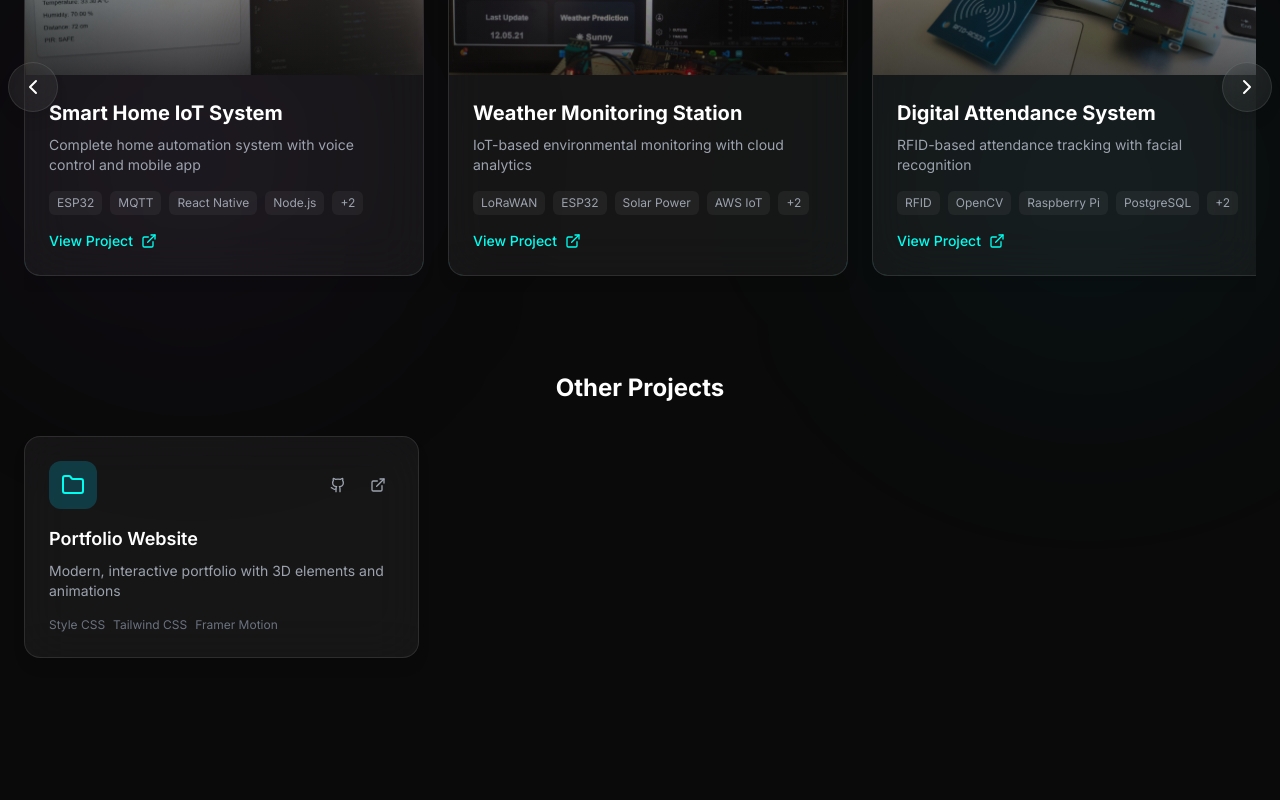
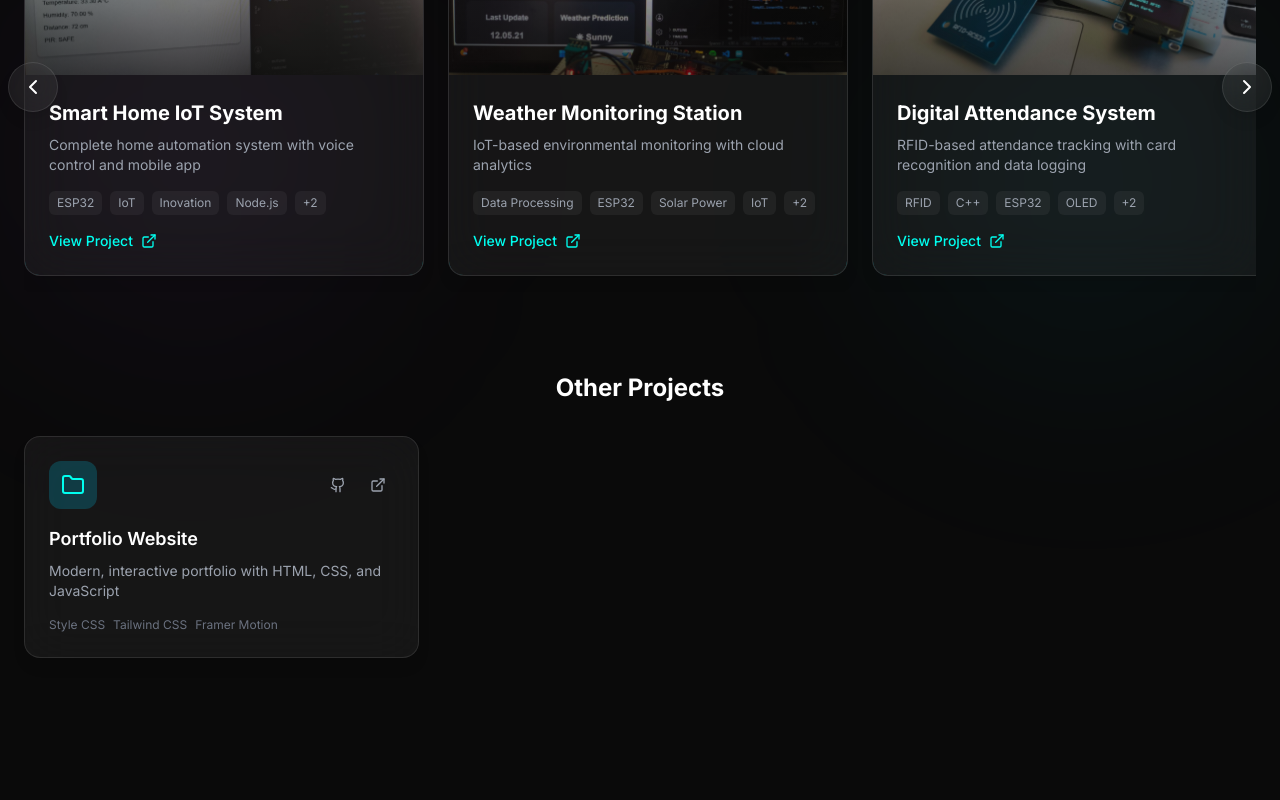
Before and after one commit to Adty-ach/portofoliov2, a React (Vite) app: page / in a window 1280 px wide. Shown: the part 3680-4480 px from the top of the page. Built offline with nearby package versions, Linux system fonts and the light colour scheme.

Commit message:
change porto data and experience

```diff
--- a/src/components/sections/Experience.jsx
+++ b/src/components/sections/Experience.jsx
@@ -48,7 +48,7 @@ const Experience = () => {
               initial={{ opacity: 0 }}
               animate={inView ? { opacity: 1 } : {}}
             >
-              Work Experience
+              Experience
             </motion.h3>
             <div className="space-y-8">
               {experiences.map((exp, index) => (
--- a/src/data/portfolioData.js
+++ b/src/data/portfolioData.js
@@ -84,10 +84,9 @@ export const projects = [
     id: 1,
     title: "Smart Home IoT System",
     shortDescription: "Complete home automation system with voice control and mobile app",
-    fullDescription: `A comprehensive smart home automation system that integrates lighting, climate control, security, and appliance management into a unified platform. The system uses a custom ESP32-based hub that communicates with various sensors and actuators throughout the home.
-
-    Key features include voice control integration with Google Assistant and Alexa, real-time monitoring through a custom React Native mobile app, and machine learning-based energy optimization that reduces power consumption by up to 30%.`,
-    technologies: ["ESP32", "MQTT", "React Native", "Node.js", "TensorFlow Lite", "PCB Design"],
+    fullDescription: `Create an IoT smart home project that can be controlled via a website by connect to ESP32 WiFi. The website contains information from sensors and includes on-off control for lamp.
+Using a combination of several sensors: an LDR sensor for light, humidity and temperature sensors, a PIR sensor for object detection, and an ultrasonic sensor for distance detection.`,
+    technologies: ["ESP32", "IoT", "Inovation", "Node.js", "TensorFlow Lite", "Sensor"],
     category: "IoT",
     featured: true,
     status: "Completed",
@@ -101,7 +100,6 @@ export const projects = [
     highlights: [
       "Reduced home energy consumption by 30%",
       "Custom PCB design with 4-layer board",
-      "Over-the-air firmware updates",
       "Machine learning for usage pattern detection",
     ],
   },
@@ -109,10 +107,8 @@ export const projects = [
     id: 2,
     title: "Weather Monitoring Station",
     shortDescription: "IoT-based environmental monitoring with cloud analytics",
-    fullDescription: `A professional-grade weather monitoring station that collects and analyzes environmental data including temperature, humidity, pressure, wind speed, UV index, and air quality. The station uses LoRaWAN for long-range communication and can operate off-grid with solar power.
-
-    Data is transmitted to a cloud platform where it's processed and visualized through an interactive dashboard. The system also provides predictive weather analytics using historical data and machine learning models.`,
-    technologies: ["LoRaWAN", "ESP32", "Solar Power", "AWS IoT", "Python", "Grafana"],
+    fullDescription: `Create weather monitoring via a website. The website displays real time data from temperature and humidity sensors and LDR sensors. The website also displays weather forecasts and the last update time. Weather predictions are based on calculations from sensor results.`,
+    technologies: ["Data Processing", "ESP32", "Solar Power", "IoT", "WebDev", "Sensory Integration"],
     category: "IoT",
     featured: true,
     status: "Completed",
@@ -124,8 +120,7 @@ export const projects = [
       "/img/cuaca 2.jpeg",
     ],
     highlights: [
-      "10km LoRaWAN transmission range",
-      "Solar-powered with 7-day battery backup",
+      "Modern web interface with responsive design",
       "Real-time data visualization",
       "Weather prediction accuracy of 85%",
     ],
@@ -133,11 +128,9 @@ export const projects = [
   {
     id: 3,
     title: "Digital Attendance System",
-    shortDescription: "RFID-based attendance tracking with facial recognition",
-    fullDescription: `An innovative attendance management system combining RFID technology with facial recognition for enhanced security and accuracy. The system eliminates buddy punching and provides real-time attendance analytics for educational institutions and businesses.
-
-    The hardware consists of custom-designed RFID readers with integrated cameras, connected to a central server that processes attendance data. The web-based dashboard provides comprehensive reporting, including attendance trends, late arrivals, and absence patterns.`,
-    technologies: ["RFID", "OpenCV", "Raspberry Pi", "PostgreSQL", "Django", "TensorFlow"],
+    shortDescription: "RFID-based attendance tracking with card recognition and data logging",
+    fullDescription: `Developed a digital attendance system using RFID technology and ESP32. The system identifies registered cards, records attendance data, and displays information through an integrated interface`,
+    technologies: ["RFID", "C++", "ESP32", "OLED", "Django", "TensorFlow"],
     category: "Embedded Systems",
     featured: true,
     status: "Completed",
@@ -149,16 +142,16 @@ export const projects = [
       "/img/hadir 2.jpeg",
     ],
     highlights: [
-      "99.5% facial recognition accuracy",
+      "99.5% card accuracy",
       "Sub-second attendance logging",
       "Handles 500+ users simultaneously",
-      "Deployed in 3 educational institutions",
+      "Deployed in educational institutions",
     ],
   },
   {
     id: 4,
     title: "Portfolio Website",
-    shortDescription: "Modern, interactive portfolio with 3D elements and animations",
+    shortDescription: "Modern, interactive portfolio with HTML, CSS, and JavaScript",
     fullDescription: `A cutting-edge personal portfolio website showcasing modern web development techniques and design principles. Built with React and featuring smooth animations, 3D interactive elements, and a premium glassmorphism design aesthetic.
 
     The website demonstrates proficiency in frontend development while serving as a professional showcase for engineering projects and achievements. Special attention was given to performance optimization, accessibility, and responsive design.`,
```
